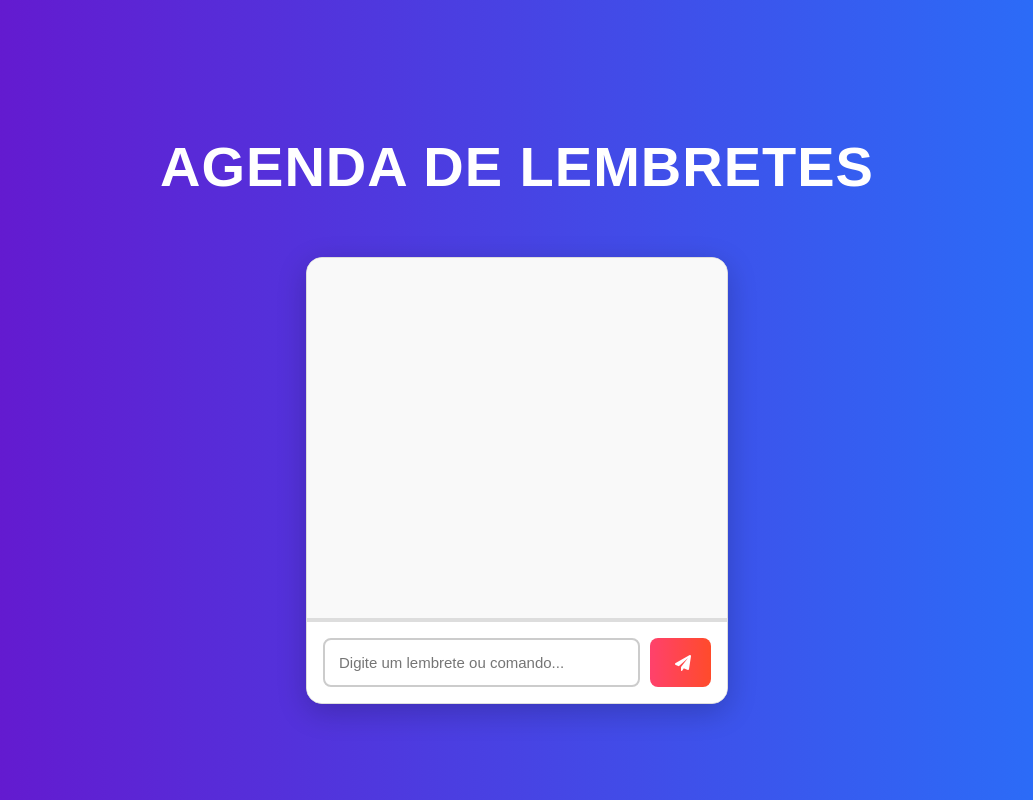
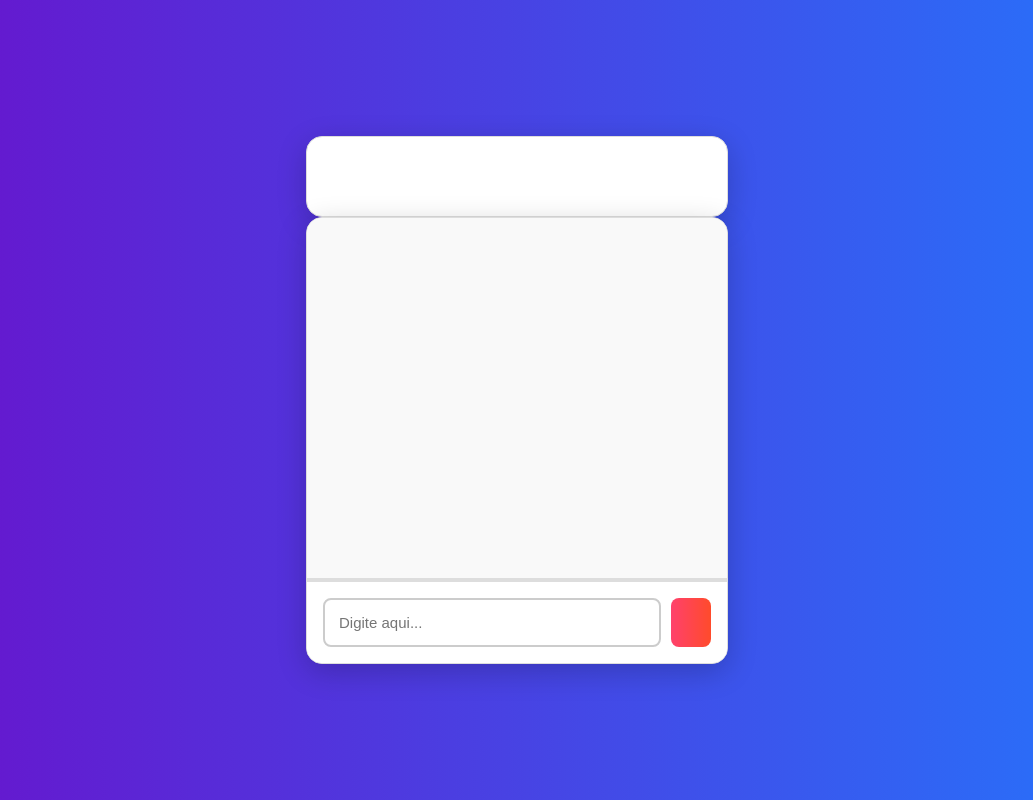
Before and after one commit to devAnnaEliza/chatbot-test, a Flask app: template templates/index.html in a window 1280 px wide. Shown: the whole page, without its empty margins (123-1156 px from the left). Run offline with Flask 3, Linux system fonts and the light colour scheme; the template is opened without the code that fills it, so the values that code supplies are empty.

Commit message:
Update index.html

```diff
--- a/templates/index.html
+++ b/templates/index.html
@@ -4,36 +4,27 @@
   <meta charset="UTF-8">
   <meta name="viewport" content="width=device-width, initial-scale=1.0">
 
-  <title>Agenda de Lembretes</title>
+  <title>Intelichat</title>
 
-  <link rel="stylesheet" href="style.css">
-  <link rel="stylesheet" href="https://cdnjs.cloudflare.com/ajax/libs/font-awesome/6.0.0-beta3/css/all.min.css">
+  <link rel="stylesheet" href="{{ url_for('static', filename='css/style.css')}}">
 </head>
+
 <body>
-  <header class="chatbot-header">
-    <h1>Agenda de Lembretes</h1>
+
+  <header class="chatbot-container">
+    <h1>Intelichat</h1>
   </header>
 
   <main class="chatbot-container">
-    <!-- Área de lembretes -->
-    <section class="chatbot-messages" id="chat-messages" aria-live="polite">
-      <!-- Os lembretes adicionados aparecerão aqui -->
-    </section>
-
+    <section class="chatbot-messages" id="chat-messages"></section>
     <section class="chatbot-input-container">
-      <input
-        type="text"
-        id="user-input"
-        class="chatbot-input"
-        placeholder="Digite um lembrete ou comando..."
-        aria-label="Campo de entrada para lembrete ou comando"
-      />
-      <button id="send-button" class="chatbot-send-btn" aria-label="Adicionar lembrete">
-        <i class="fas fa-paper-plane"></i> <!-- Ícone de envio -->
+      <input type="text" id="user-input" class=" chatbot-input" placeholder="Digite aqui...">
+      <button id="send-button" class="chatbot-send-btn">
+        <ion-icon name="send-outline"></ion-icon>
       </button>
     </section>
   </main>
 
-  <script src="script.js"></script>
+  <script src="{{ url_for('static', filename='script.js') }}"></script>
 </body>
 </html>
```
